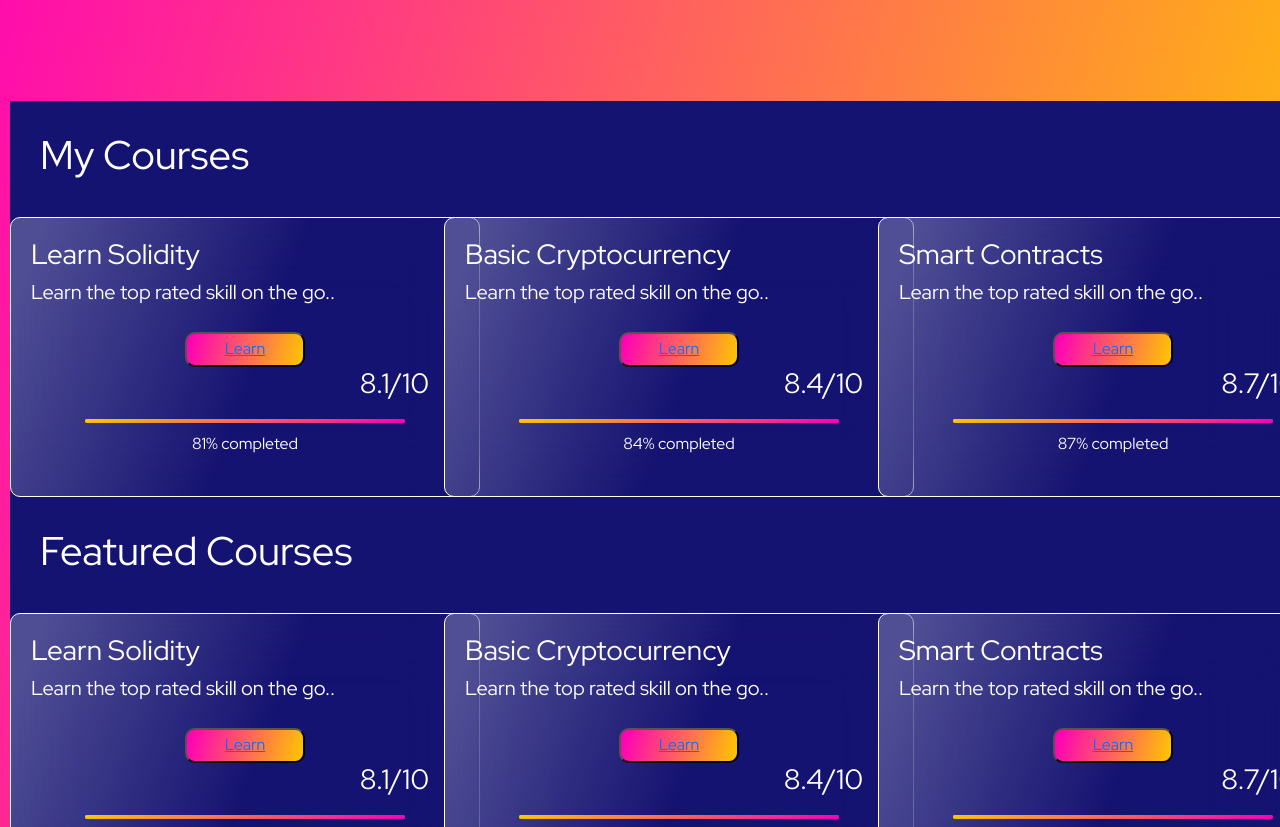
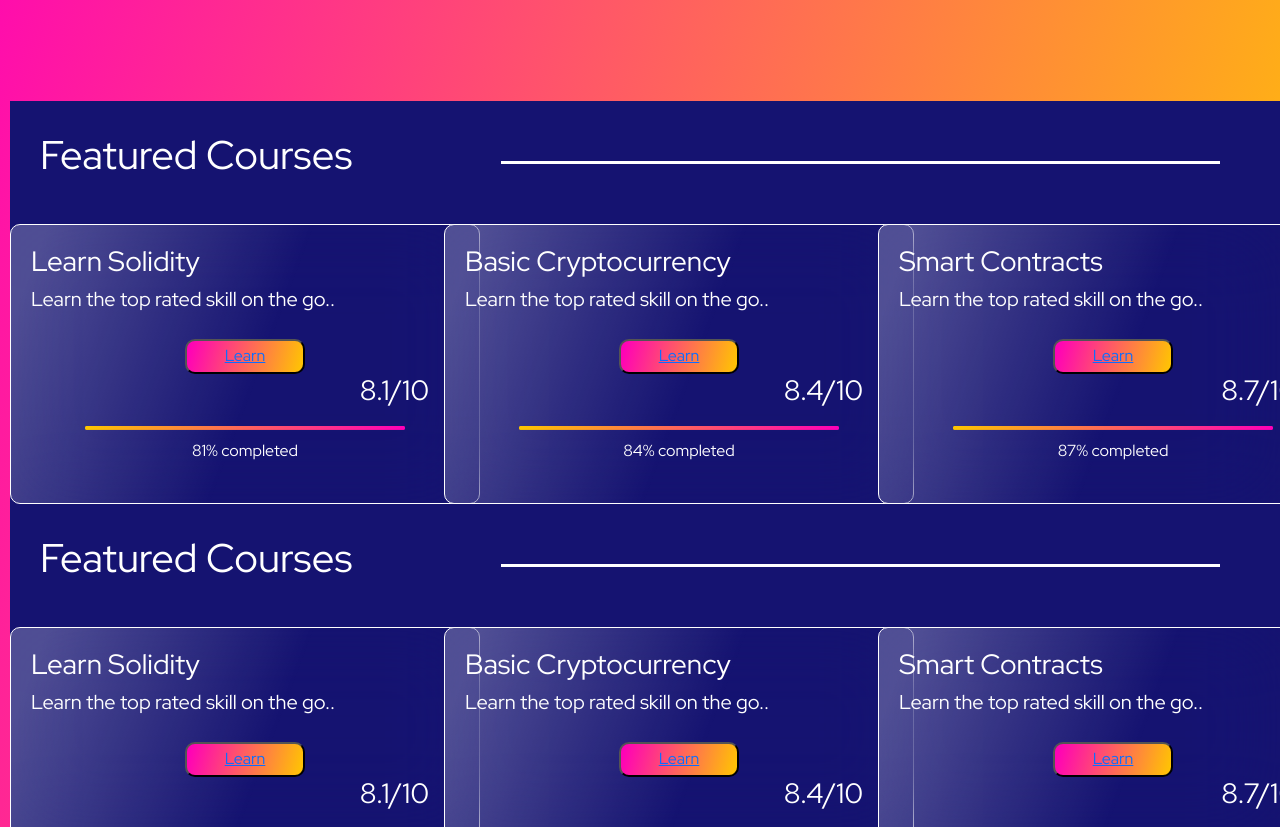
Before and after one commit to rafiul86/Crypto-investing-app, a React (Create React App) app: page /learn in a window 1280 px wide. Shown: the part 576-1403 px from the top of the page. Built offline with nearby package versions, Linux system fonts and the light colour scheme.

Commit message:
line stroke

```diff
--- a/package.json
+++ b/package.json
@@ -20,6 +20,7 @@
     "react-dom": "^17.0.2",
     "react-router-dom": "^5.2.0",
     "react-scripts": "4.0.3",
+    "react-stroke-line": "^0.2.1",
     "web-vitals": "^1.1.2"
   },
   "scripts": {
--- a/src/components/learn/featuredCourses/FeaturedCourses.js
+++ b/src/components/learn/featuredCourses/FeaturedCourses.js
@@ -10,7 +10,14 @@ const FeaturedCourses = () => {
   }, []);
   return (
     <div>
-      <h1 style={{ textAlign: "start", color: "white", padding : 30 }}>Featured Courses</h1>
+      <div className="row">
+        <div className="col-sm-4">
+        <h1 style={{ textAlign: "start", color: "white", padding : 30 }}>Featured Courses</h1>
+        </div>
+        <div className="col-sm-8">
+        <div style={{ borderTop: "3px solid #fff ", margin: 60 }}></div>
+        </div>
+      </div>
       <Grid container spacing={4}>
         {featuredCourses.map((featuredCourse) => (
           <Grid item xs={12} md={6} lg={4} key={featuredCourse.id}>
--- a/src/components/learn/myCourses/MyCourses.js
+++ b/src/components/learn/myCourses/MyCourses.js
@@ -2,6 +2,9 @@ import { Grid } from "@material-ui/core";
 import React, { useEffect, useState } from "react";
 import MyCourse from "./myCourse/MyCourse";
 import myCoursesData from "./myCourses.json";
+import { FontAwesomeIcon } from "@fortawesome/react-fontawesome";
+import { faArrowLeft, faArrowRight } from "@fortawesome/free-solid-svg-icons";
+
 const MyCourses = () => {
   const [myCourses, setMyCourses] = useState([]);
   useEffect(() => {
@@ -9,7 +12,14 @@ const MyCourses = () => {
   }, []);
   return (
     <div>
-      <h1 style={{ textAlign: "start", color: "white", padding : 30 }}>My Courses</h1>
+      <div className="row">
+        <div className="col-sm-4">
+        <h1 style={{ textAlign: "start", color: "white", padding : 30 }}>Featured Courses</h1>
+        </div>
+        <div className="col-sm-8">
+        <div style={{ borderTop: "3px solid #fff ", margin: 60 }}></div>
+        </div>
+      </div>
       <Grid container spacing={4}>
         {myCourses.map((myCourse) => (
           <Grid item xs={12} md={6} lg={4} key={myCourse.id}>
```
Also changed, not shown: 1 other file (tests, documents, lock files or other folders).
